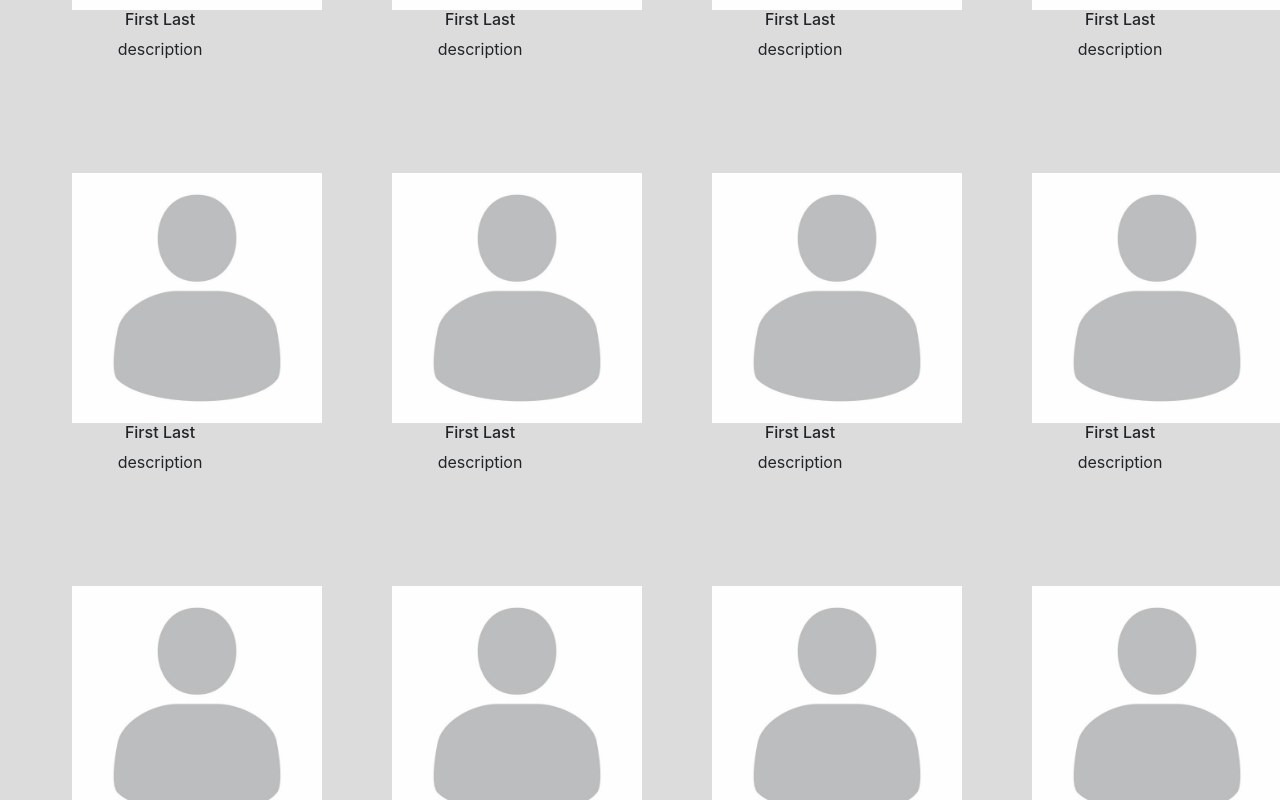
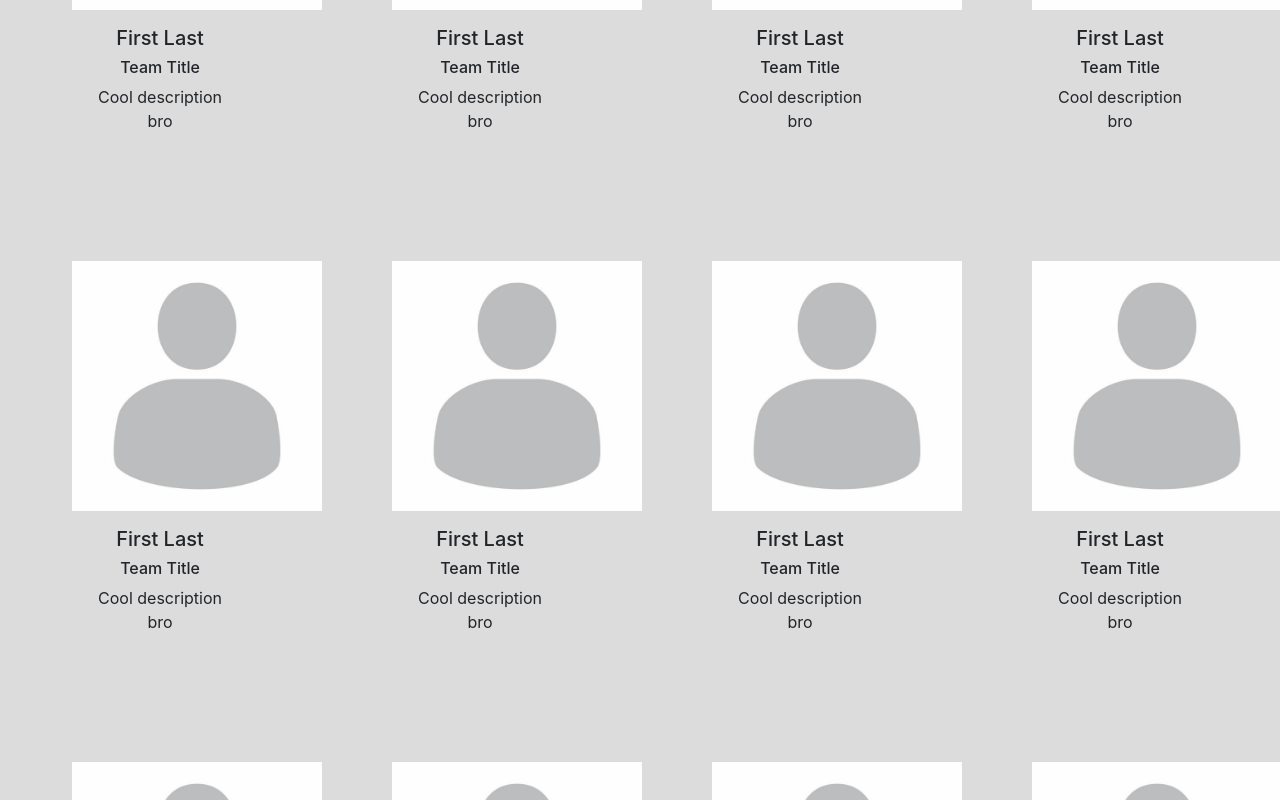
Before and after one commit to LaraDei/cvp-website, a React (Create React App) app: page /about in a window 1280 px wide. Shown: the part 800-1600 px from the top of the page. Built offline with nearby package versions, Linux system fonts and the light colour scheme.

Commit message:
added about details component and info

```diff
--- a/src/Components/AboutDetails.css
+++ b/src/Components/AboutDetails.css
@@ -1,3 +1,7 @@
 .about-img {
   width: 250px;
 }
+
+#about-info {
+  padding: 1em;
+}
--- a/src/Components/AboutDetails.jsx
+++ b/src/Components/AboutDetails.jsx
@@ -2,14 +2,17 @@ import React from "react";
 import imgPlaceholder from '../Assets/img.jpg'
 import './AboutDetails.css'
 
-const AboutDetails = () => {
+const AboutDetails = (props) => {
   return (
     <div class="container-sm">
       <img src={imgPlaceholder} class="about-img"/>
-      <h6>First Last</h6>
-      <p>
-        description
-      </p>
+      <div class="container" id="about-info">
+        <h5>{props.name}</h5>
+        <h6>{props.title}</h6>
+        <p>
+          {props.description}
+        </p>
+      </div>
     </div>
   );
 };
--- a/src/Pages/About.jsx
+++ b/src/Pages/About.jsx
@@ -2,6 +2,7 @@ import React from "react";
 import './About.css'
 import logo from '../Assets/CVP.png'
 import AboutDetails from '../Components/AboutDetails'
+import data from '../data/team.json'
 
 const About = () => {
   return (
@@ -13,50 +14,19 @@ const About = () => {
       <section class="container-fluid">
         <h1 class="display-6">Our Team</h1>
         <div class="row row-cols-1 row-cols-sm-2 row-cols-md-4">
-          <div class="col">
-            <AboutDetails />
-          </div>
-          <div class="col">
-            <AboutDetails />
-          </div>
-          <div class="col">
-            <AboutDetails />
-          </div>
-          <div class="col">
-            <AboutDetails />
-          </div>
-        </div>
-        <div class="row row-cols-1 row-cols-sm-2 row-cols-md-4">
-          <div class="col">
-            <AboutDetails />
-          </div>
-          <div class="col">
-            <AboutDetails />
-          </div>
-          <div class="col">
-            <AboutDetails />
-          </div>
-          <div class="col">
-            <AboutDetails />
-          </div>
-        </div>
-        <div class="row row-cols-1 row-cols-sm-2 row-cols-md-4">
-          <div class="col">
-            <AboutDetails />
-          </div>
-          <div class="col">
-            <AboutDetails />
-          </div>
-          <div class="col">
-            <AboutDetails />
-          </div>
-          <div class="col">
-            <AboutDetails />
-          </div>
-        </div>
-      </section>
-
-
+          {data.map((person, id) =>
+          (
+            <div class="col">
+              <AboutDetails
+                name={person.name}
+                title={person.title}
+                img={person.img}
+                description={person.description}
+              />
+            </div>
+          ))}
+      </div>
+    </section>
   </div>
   );
 };
--- /dev/null
+++ b/src/data/team.json
@@ -0,0 +1,86 @@
+[
+  {
+    "id": 0,
+    "name": "First Last",
+    "title": "Team Title",
+    "description": "Cool description bro",
+    "img": "img url"
+  },
+  {
+    "id": 1,
+    "name": "First Last",
+    "title": "Team Title",
+    "description": "Cool description bro",
+    "img": "img url"
+  },
+  {
+    "id": 2,
+    "name": "First Last",
+    "title": "Team Title",
+    "description": "Cool description bro",
+    "img": "img url"
+  },
+  {
+    "id": 3,
+    "name": "First Last",
+    "title": "Team Title",
+    "description": "Cool description bro",
+    "img": "img url"
+  },
+  {
+    "id": 4,
+    "name": "First Last",
+    "title": "Team Title",
+    "description": "Cool description bro",
+    "img": "img url"
+  },
+  {
+    "id": 5,
+    "name": "First Last",
+    "title": "Team Title",
+    "description": "Cool description bro",
+    "img": "img url"
+  },
+  {
+    "id": 6,
+    "name": "First Last",
+    "title": "Team Title",
+    "description": "Cool description bro",
+    "img": "img url"
+  },
+  {
+    "id": 7,
+    "name": "First Last",
+    "title": "Team Title",
+    "description": "Cool description bro",
+    "img": "img url"
+  },
+  {
+    "id": 8,
+    "name": "First Last",
+    "title": "Team Title",
+    "description": "Cool description bro",
+    "img": "img url"
+  },
+  {
+    "id": 9,
+    "name": "First Last",
+    "title": "Team Title",
+    "description": "Cool description bro",
+    "img": "img url"
+  },
+  {
+    "id": 10,
+    "name": "First Last",
+    "title": "Team Title",
+    "description": "Cool description bro",
+    "img": "img url"
+  },
+  {
+    "id": 11,
+    "name": "First Last",
+    "title": "Team Title",
+    "description": "Cool description bro",
+    "img": "img url"
+  }
+]
```
